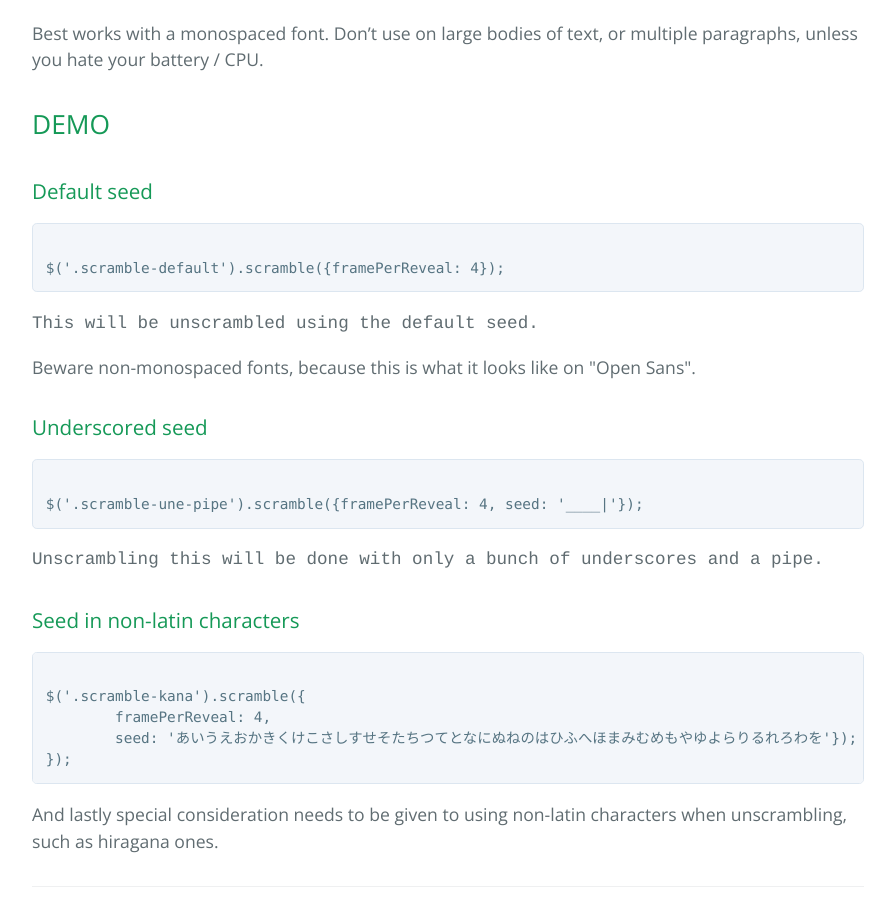
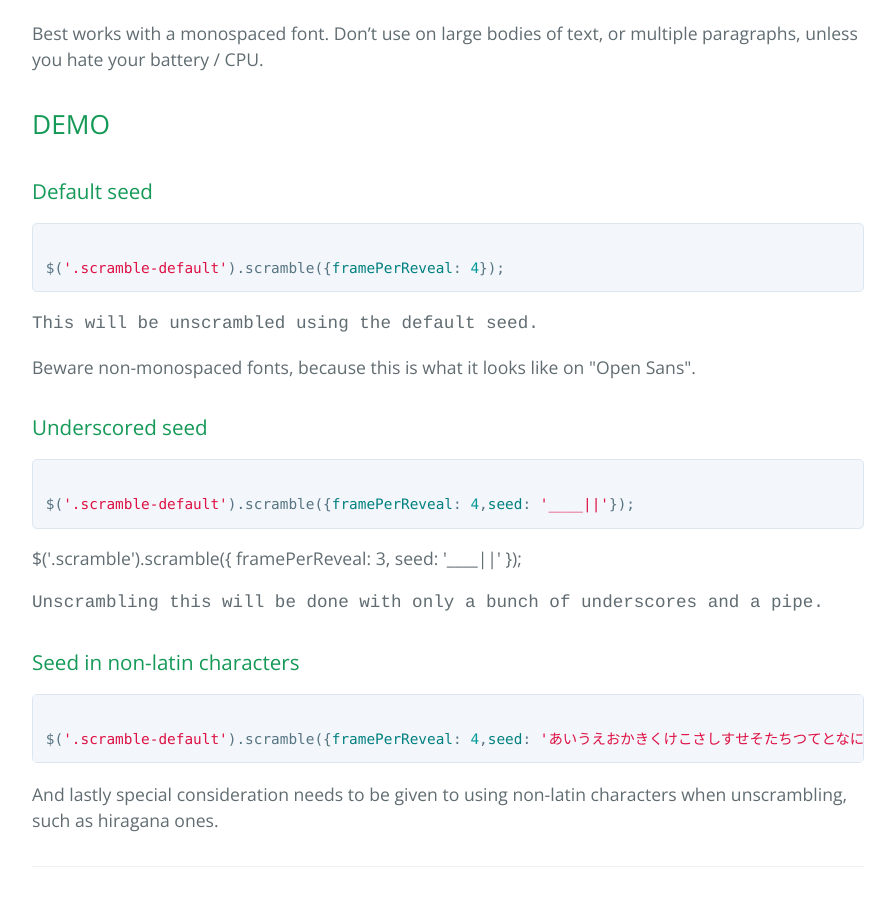
Before and after one commit to javorszky/scramble-text-js, a Jekyll site: the page built from index.html, in a window 1280 px wide and 900 px high, scrolled down 2307 px. Shown: the whole window, without its empty margins (192-1087 px from the left). Built offline with Jekyll 4.4.1, drawn with Linux system fonts in a browser that asks for light colours; nearby versions of some CDN libraries; the list of posts is cut into pages by our own code.

Commit message:
Added markup

```diff
--- a/_layouts/page.html
+++ b/_layouts/page.html
@@ -10,7 +10,7 @@ layout: default
 <h3>Default seed</h3>
 
 <div class="language-js highlighter-rouge"><pre class="highlight"><code>
-$('.scramble-default').scramble({framePerReveal: 4});
+<span class="nx">$</span><span class="p">(</span><span class="s1">'.scramble-default'</span><span class="p">).</span><span class="nx">scramble</span><span class="p">({</span><span class="na">framePerReveal</span><span class="p">:</span> <span class="mi">4</span><span class="p">});</span>
 </code></pre></div>
 
 <p class="scramble-default" style="font-family: Courier;">This will be unscrambled using the default seed.</p>
@@ -19,18 +19,20 @@ $('.scramble-default').scramble({framePerReveal: 4});
 <h3>Underscored seed</h3>
 
 <div class="language-js highlighter-rouge"><pre class="highlight"><code>
-$('.scramble-une-pipe').scramble({framePerReveal: 4, seed: '____|'});
+<span class="nx">$</span><span class="p">(</span><span class="s1">'.scramble-default'</span><span class="p">).</span><span class="nx">scramble</span><span class="p">({</span><span class="na">framePerReveal</span><span class="p">:</span> <span class="mi">4</span><span class="p">,</span><span class="na">seed</span><span class="p">:</span> <span class="s1">'____||'</span><span class="p">});</span>
 </code></pre></div>
+
+<span class="nx">$</span><span class="p">(</span><span class="s1">'.scramble'</span><span class="p">).</span><span class="nx">scramble</span><span class="p">({</span>
+	<span class="na">framePerReveal</span><span class="p">:</span> <span class="mi">3</span><span class="p">,</span>
+	<span class="na">seed</span><span class="p">:</span> <span class="s1">'____||'</span>
+<span class="p">});</span>
 
 <p class="scramble-une-pipe" style="font-family: Courier;">Unscrambling this will be done with only a bunch of underscores and a pipe.</p>
 
 <h3>Seed in non-latin characters</h3>
 
 <div class="language-js highlighter-rouge"><pre class="highlight"><code>
-$('.scramble-kana').scramble({
-	framePerReveal: 4,
-	seed: 'あいうえおかきくけこさしすせそたちつてとなにぬねのはひふへほまみむめもやゆよらりるれろわを'});
-});
+<span class="nx">$</span><span class="p">(</span><span class="s1">'.scramble-default'</span><span class="p">).</span><span class="nx">scramble</span><span class="p">({</span><span class="na">framePerReveal</span><span class="p">:</span> <span class="mi">4</span><span class="p">,</span><span class="na">seed</span><span class="p">:</span> <span class="s1">'あいうえおかきくけこさしすせそたちつてとなにぬねのはひふへほまみむめもやゆよらりるれろわを'</span><span class="p">});</span>
 </code></pre></div>
 
 <p class="scramble-kana">And lastly special consideration needs to be given to using non-latin characters when unscrambling, such as hiragana ones.</p>
```
